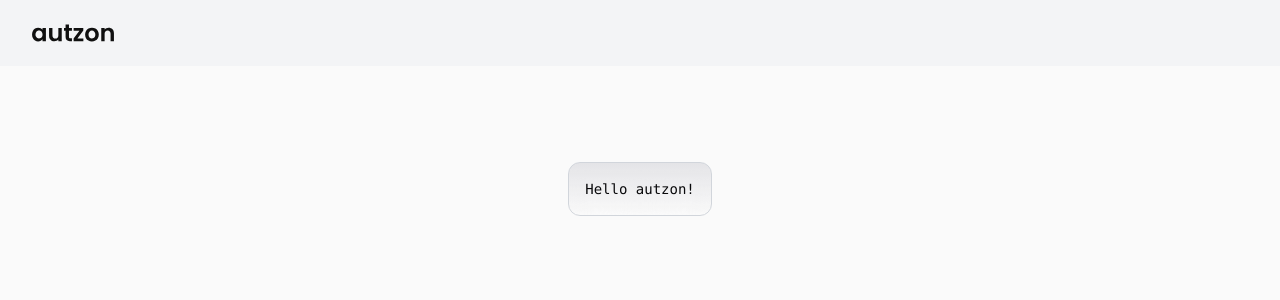
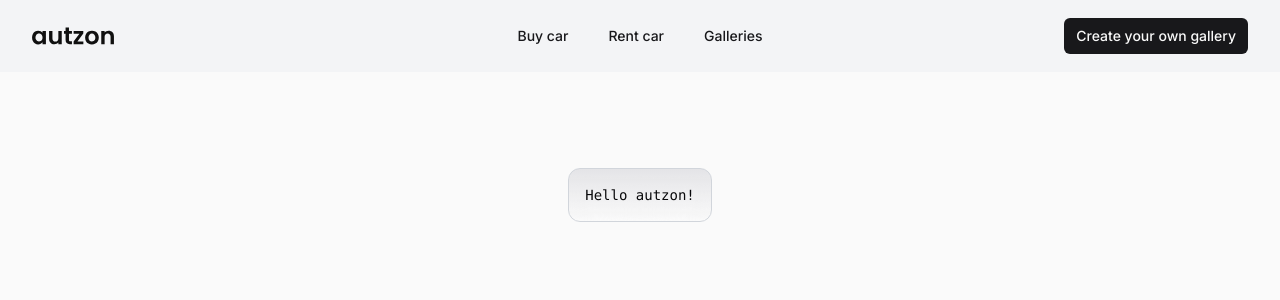
Before and after one commit to ali-vakili/autzon, a Next.js app: page / in a window 1280 px wide. Shown: the top 300 px of the page. Built offline with nearby package versions, Linux system fonts and the light colour scheme; no server answers.

Commit message:
add index.ts into the utils file and edit the navbar

```diff
--- a/src/app/api/auth/signup/route.ts
+++ b/src/app/api/auth/signup/route.ts
@@ -1,12 +1,8 @@
 import { NextResponse } from "next/server"
-import connectDB from "@/lib/connectDB"
-import prisma from "@/lib/prisma"
 import { fromZodError } from "zod-validation-error";
 import { ZodError } from "zod";
-import { hashPassword } from "@/lib/hash";
 import { AgentSchema, AgentType } from "@/validation/validations";
-import generateToken from "@/lib/token";
-import sendMail from "@/lib/sendMail";
+import { sendMail, connectDB, hashPassword, generateToken, prisma } from "@/lib";
 
 
 export const POST = async (req: Request) => {
--- a/src/components/Layout/Navbar.tsx
+++ b/src/components/Layout/Navbar.tsx
@@ -1,8 +1,15 @@
+'use client'
+
+import Link from "next/link"
+import { buttonVariants } from "@/components/ui/button"
+import { usePathname } from 'next/navigation'
 
 const Navbar = () => {
+  const pathname = usePathname()
   return (
     <header className="w-100 relative bg-gray-100">
-      <nav className="flex justify-between items-center w-100 Mdesktop:px-20 px-8 py-6">
+      <nav className="grid grid-cols-3 Mdesktop:px-20 px-8 py-4 items-center">
+        <Link href={"/"}>
           <svg width="82" height="18" viewBox="0 0 82 18" fill="none" xmlns="http://www.w3.org/2000/svg">
             <path d="M76.6359 3.69598C78.2199 3.69598 79.4999 4.19998 80.4759 5.20798C81.4519 6.19999 81.9399 7.59198 81.9399 9.38398V17.184H78.5799V9.83998C78.5799 8.78399 78.3159 7.97599 77.7879 7.41599C77.2599 6.83998 76.5399 6.55198 75.6279 6.55198C74.6999 6.55198 73.9639 6.83998 73.4199 7.41599C72.8919 7.97599 72.6279 8.78399 72.6279 9.83998V17.184H69.2679V3.88798H72.6279V5.54398C73.0759 4.96798 73.6439 4.51998 74.3319 4.19998C75.0359 3.86398 75.8039 3.69598 76.6359 3.69598Z" fill="#101010"/>
             <path d="M59.8672 17.4C58.5872 17.4 57.4352 17.12 56.4112 16.56C55.3872 15.984 54.5792 15.176 53.9872 14.136C53.4112 13.096 53.1232 11.896 53.1232 10.536C53.1232 9.176 53.4192 7.976 54.0112 6.936C54.6192 5.896 55.4432 5.096 56.4832 4.536C57.5232 3.96 58.6832 3.672 59.9632 3.672C61.2432 3.672 62.4032 3.96 63.4432 4.536C64.4832 5.096 65.2992 5.896 65.8912 6.936C66.4992 7.976 66.8032 9.176 66.8032 10.536C66.8032 11.896 66.4912 13.096 65.8672 14.136C65.2592 15.176 64.4272 15.984 63.3712 16.56C62.3312 17.12 61.1632 17.4 59.8672 17.4ZM59.8672 14.472C60.4752 14.472 61.0432 14.328 61.5712 14.04C62.1152 13.736 62.5472 13.288 62.8672 12.696C63.1872 12.104 63.3472 11.384 63.3472 10.536C63.3472 9.272 63.0112 8.304 62.3392 7.632C61.6832 6.944 60.8752 6.6 59.9152 6.6C58.9552 6.6 58.1472 6.944 57.4912 7.632C56.8512 8.304 56.5312 9.272 56.5312 10.536C56.5312 11.8 56.8432 12.776 57.4672 13.464C58.1072 14.136 58.9072 14.472 59.8672 14.472Z" fill="#101010"/>
@@ -11,7 +18,25 @@ const Navbar = () => {
             <path d="M29.7417 3.88799V17.184H26.3577V15.504C25.9257 16.08 25.3577 16.536 24.6537 16.872C23.9657 17.192 23.2137 17.352 22.3977 17.352C21.3577 17.352 20.4377 17.136 19.6377 16.704C18.8377 16.256 18.2057 15.608 17.7417 14.76C17.2937 13.896 17.0697 12.872 17.0697 11.688V3.88799H20.4297V11.208C20.4297 12.264 20.6937 13.08 21.2217 13.656C21.7497 14.216 22.4697 14.496 23.3817 14.496C24.3097 14.496 25.0377 14.216 25.5657 13.656C26.0937 13.08 26.3577 12.264 26.3577 11.208V3.88799H29.7417Z" fill="#101010"/>
             <path d="M0.0601196 10.488C0.0601196 9.144 0.32412 7.952 0.85212 6.912C1.39612 5.872 2.12412 5.072 3.03612 4.512C3.96412 3.952 4.99612 3.672 6.13212 3.672C7.12412 3.672 7.98812 3.872 8.72412 4.272C9.47612 4.672 10.0761 5.176 10.5241 5.784V3.888H13.9081V17.184H10.5241V15.24C10.0921 15.864 9.49212 16.384 8.72412 16.8C7.97212 17.2 7.10012 17.4 6.10812 17.4C4.98812 17.4 3.96412 17.112 3.03612 16.536C2.12412 15.96 1.39612 15.152 0.85212 14.112C0.32412 13.056 0.0601196 11.848 0.0601196 10.488ZM10.5241 10.536C10.5241 9.72 10.3641 9.024 10.0441 8.448C9.72412 7.856 9.29212 7.408 8.74812 7.104C8.20412 6.784 7.62012 6.624 6.99612 6.624C6.37212 6.624 5.79612 6.776 5.26812 7.08C4.74012 7.384 4.30812 7.832 3.97212 8.424C3.65212 9 3.49212 9.688 3.49212 10.488C3.49212 11.288 3.65212 11.992 3.97212 12.6C4.30812 13.192 4.74012 13.648 5.26812 13.968C5.81212 14.288 6.38812 14.448 6.99612 14.448C7.62012 14.448 8.20412 14.296 8.74812 13.992C9.29212 13.672 9.72412 13.224 10.0441 12.648C10.3641 12.056 10.5241 11.352 10.5241 10.536Z" fill="#101010"/>
           </svg>
+        </Link>
 
+        <div className="space-x-2 justify-self-center">
+          <Link href="#" className={buttonVariants({variant: "link"})}>Buy car</Link>
+          <Link href="#" className={buttonVariants({variant: "link"})}>Rent car</Link>
+          <Link href="#" className={buttonVariants({variant: "link"})}>Galleries</Link>
+        </div>
+        <div className="col-span-1 justify-self-end">
+          {pathname === "/sign-up" ? (
+            <Link href={"/sign-in"} className={buttonVariants({variant: "default", size: "sm"})}>
+              Sign in to your gallery
+            </Link>
+          ) : (
+
+            <Link href={"/sign-up"} className={buttonVariants({variant: "default", size: "sm"})}>
+              Create your own gallery
+            </Link>
+          )}
+        </div>
       </nav>
     </header>
   )
--- a/src/lib/auth.ts
+++ b/src/lib/auth.ts
@@ -1,7 +1,7 @@
 import { PrismaAdapter } from "@auth/prisma-adapter";
 import { NextAuthOptions } from "next-auth";
 import CredentialsProvider from "next-auth/providers/credentials";
-import connectDB from "./connectDB";
+import { connectDB } from "./connectDB";
 import { verifyPassword } from "./hash";
 import prisma from "./prisma";
 
--- a/src/lib/connectDB.ts
+++ b/src/lib/connectDB.ts
@@ -1,5 +1,5 @@
 import prisma from "./prisma";
 
-export default async () => {
+export const connectDB = async () => {
   await prisma.$connect();
 }
--- /dev/null
+++ b/src/lib/index.ts
@@ -0,0 +1,7 @@
+import { hashPassword, verifyPassword } from "./hash"
+import { connectDB } from "./connectDB"
+import generateToken from "./token"
+import sendMail from "./sendMail"
+import prisma from "./prisma"
+
+export { sendMail, connectDB, hashPassword, verifyPassword, generateToken, prisma }
```
Lines whose indentation alone changed are shown as unchanged.
